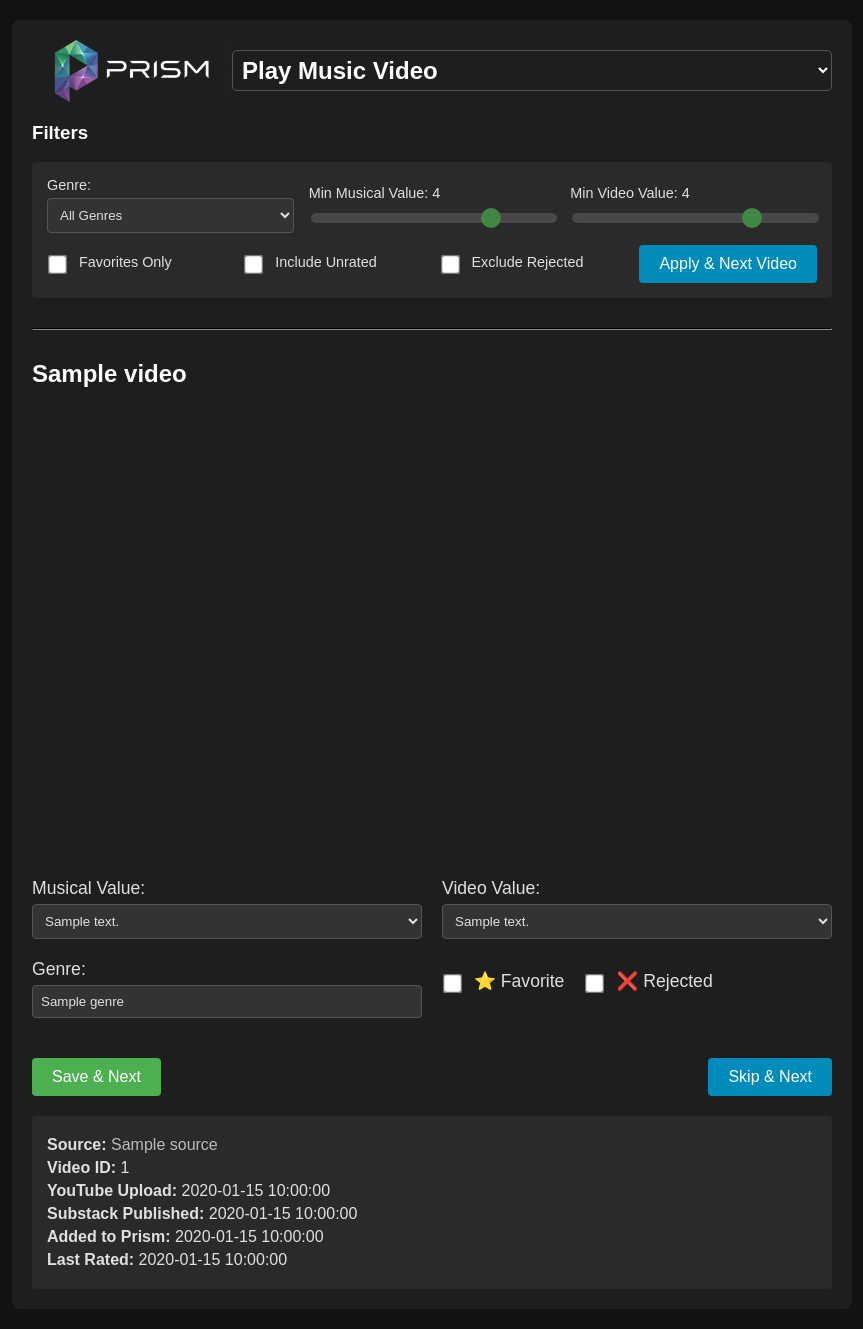
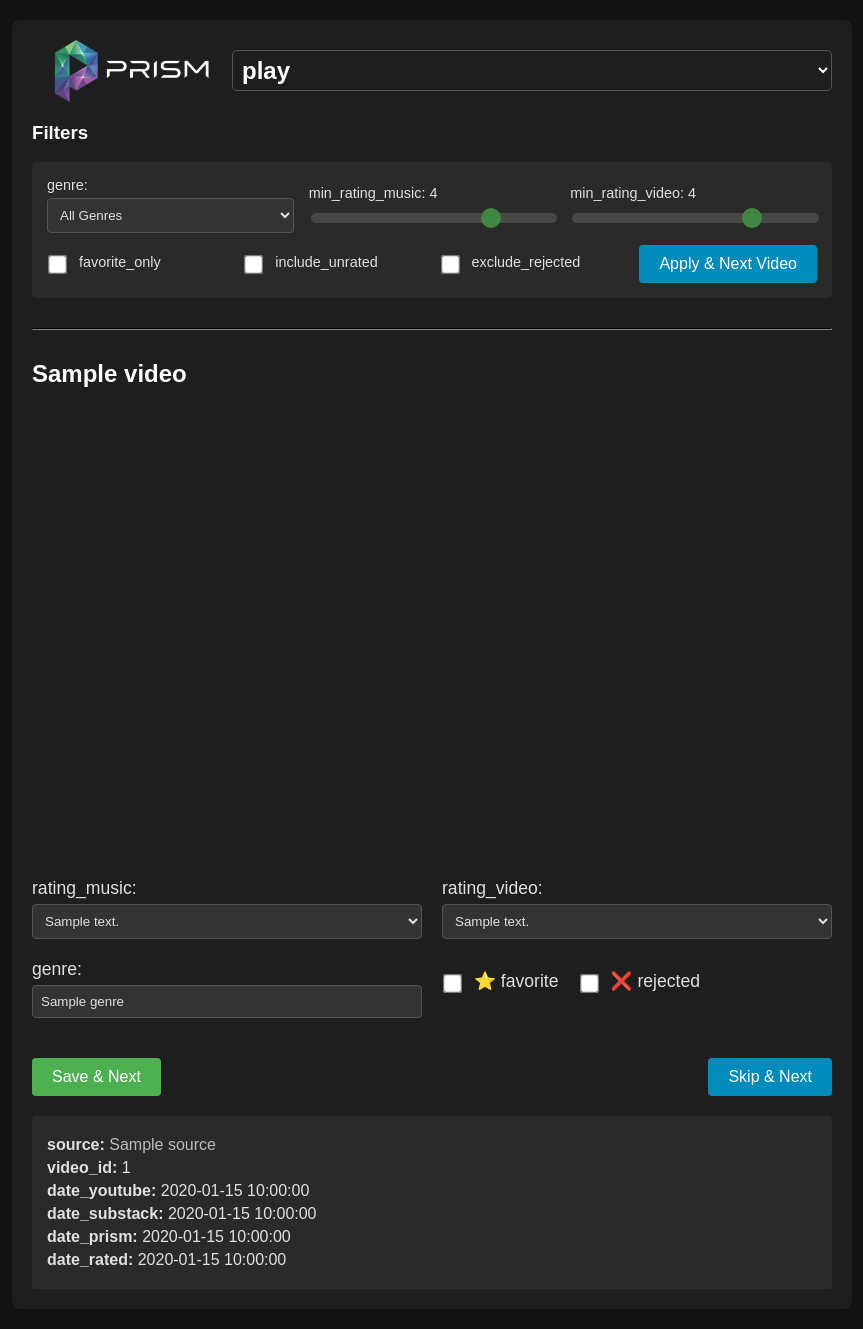
Before and after one commit to airflow2010/GOODMUSIC, a Flask app: template templates/play.html in a window 1280 px wide. Shown: the whole page, without its empty margins (208-1071 px from the left). Run offline with Flask 3, Linux system fonts and the light colour scheme; the template is opened without the code that fills it: most values are stand-ins (such as "Sample title", 1, 10 or a date in 2020); parts of the project's set-up code (start-up, migrations or seed data) failed here and were passed over.

Commit message:
cosmetic changes

```diff
--- a/templates/play.html
+++ b/templates/play.html
@@ -3,7 +3,7 @@
 <head>
     <meta charset="UTF-8">
     <meta name="viewport" content="width=device-width, initial-scale=1.0">
-    <title>Playing Mode</title>
+    <title>GOODMUSIC prism</title>
     <style>
         body { font-family: sans-serif; background-color: #121212; color: #e0e0e0; margin: 20px; }
         .container { max-width: 800px; margin: auto; background-color: #1e1e1e; padding: 20px; border-radius: 8px; }
@@ -52,8 +52,8 @@
             <img class="logo" src="{{ url_for('static', filename='prism_fullsize.png') }}" alt="Logo">
         </div>
         <select onchange="window.location.href=this.value" style="font-size: 1.5em; font-weight: bold; background-color: #1e1e1e; color: #ffffff; border: 1px solid #555; padding: 5px; border-radius: 5px; cursor: pointer;">
-            <option value="{{ url_for('rating_mode') }}">Rate Music Video</option>
-            <option value="{{ url_for('playing_mode') }}" selected>Play Music Video</option>
+            <option value="{{ url_for('rating_mode') }}">rate</option>
+            <option value="{{ url_for('playing_mode') }}" selected>play</option>
         </select>
     </div>
 
@@ -62,7 +62,7 @@
     <form class="filter-form" action="{{ url_for('playing_mode') }}" method="post">
         <div class="filter-row filter-row-top">
             <div>
-                <label for="genre_filter">Genre:</label>
+                <label for="genre_filter">genre:</label>
                 <select id="genre_filter" name="genre_filter">
                     <option value="All" {% if filters.genre_filter == 'All' %}selected{% endif %}>All Genres</option>
                     {% for g in genres %}
@@ -71,26 +71,26 @@
                 </select>
             </div>
             <div class="slider-container">
-                <label for="min_rating_music">Min Musical Value: <span id="min_rating_music_display">{{ filters.min_rating_music }}</span></label>
+                <label for="min_rating_music">min_rating_music: <span id="min_rating_music_display">{{ filters.min_rating_music }}</span></label>
                 <input type="range" id="min_rating_music" name="min_rating_music" min="1" max="5" value="{{ filters.min_rating_music }}">
             </div>
             <div class="slider-container">
-                <label for="min_rating_video">Min Video Value: <span id="min_rating_video_display">{{ filters.min_rating_video }}</span></label>
+                <label for="min_rating_video">min_rating_video: <span id="min_rating_video_display">{{ filters.min_rating_video }}</span></label>
                 <input type="range" id="min_rating_video" name="min_rating_video" min="1" max="5" value="{{ filters.min_rating_video }}">
             </div>
         </div>
         <div class="filter-row filter-row-bottom">
             <div class="checkbox-group">
                 <input type="checkbox" id="favorite_only" name="favorite_only" {% if filters.favorite_only %}checked{% endif %}>
-                <label for="favorite_only">Favorites Only</label>
+                <label for="favorite_only">favorite_only</label>
             </div>
             <div class="checkbox-group">
                 <input type="checkbox" id="include_unrated" name="include_unrated" {% if filters.include_unrated %}checked{% endif %}>
-                <label for="include_unrated">Include Unrated</label>
+                <label for="include_unrated">include_unrated</label>
             </div>
             <div class="checkbox-group">
                 <input type="checkbox" id="exclude_rejected" name="exclude_rejected" {% if filters.exclude_rejected %}checked{% endif %}>
-                <label for="exclude_rejected">Exclude Rejected</label>
+                <label for="exclude_rejected">exclude_rejected</label>
             </div>
             <div class="filter-actions">
                 <button type="submit" class="next-button">Apply & Next Video</button>
@@ -120,7 +120,7 @@
 
             <!-- Ratings -->
             <div>
-                <label for="rating_music">Musical Value:</label>
+                <label for="rating_music">rating_music:</label>
                 <select id="rating_music" name="rating_music" required>
                     {% for val, desc in music_ratings.items()|sort(reverse=True) %}
                         <option value="{{ val }}" {% if val == video.rating_music %}selected{% endif %}>{{ desc }}</option>
@@ -128,7 +128,7 @@
                 </select>
             </div>
             <div>
-                <label for="rating_video">Video Value:</label>
+                <label for="rating_video">rating_video:</label>
                 <select id="rating_video" name="rating_video" required>
                     {% for val, desc in video_ratings.items()|sort(reverse=True) %}
                         <option value="{{ val }}" {% if val == video.rating_video %}selected{% endif %}>{{ desc }}</option>
@@ -138,7 +138,7 @@
 
             <!-- Genre -->
             <div>
-                <label for="genre">Genre:</label>
+                <label for="genre">genre:</label>
                 <input type="text" id="genre" name="genre" value="{{ video.genre }}" list="genre_list" autocomplete="off">
                 <datalist id="genre_list">
                     {% for g in genres %}
@@ -151,11 +151,11 @@
             <div style="display: flex; gap: 20px;">
                 <div class="checkbox-group">
                     <input type="checkbox" id="favorite" name="favorite" {% if video.favorite %}checked{% endif %}>
-                    <label for="favorite">⭐ Favorite</label>
+                    <label for="favorite">⭐ favorite</label>
                 </div>
                 <div class="checkbox-group">
                     <input type="checkbox" id="rejected" name="rejected" {% if video.rejected %}checked{% endif %}>
-                    <label for="rejected">❌ Rejected</label>
+                    <label for="rejected">❌ rejected</label>
                 </div>
             </div>
 
@@ -167,12 +167,12 @@
         </form>
 
         <div class="info">
-            <p><strong>Source:</strong> <a href="{{ video.source }}" target="_blank">{{ video.source }}</a></p>
-            <p><strong>Video ID:</strong> {{ video.video_id }}</p>
-            <p><strong>YouTube Upload:</strong> {{ video.date_youtube }}</p>
-            <p><strong>Substack Published:</strong> {{ video.date_substack }}</p>
-            <p><strong>Added to Prism:</strong> {{ video.date_prism or video.created_at }}</p>
-            <p><strong>Last Rated:</strong> {{ video.date_rated }}</p>
+            <p><strong>source:</strong> <a href="{{ video.source }}" target="_blank">{{ video.source }}</a></p>
+            <p><strong>video_id:</strong> {{ video.video_id }}</p>
+            <p><strong>date_youtube:</strong> {{ video.date_youtube }}</p>
+            <p><strong>date_substack:</strong> {{ video.date_substack }}</p>
+            <p><strong>date_prism:</strong> {{ video.date_prism or video.created_at }}</p>
+            <p><strong>date_rated:</strong> {{ video.date_rated }}</p>
         </div>
 
     {% else %}
```
Also changed, not shown: templates/rating.html (+14 -14 lines).
